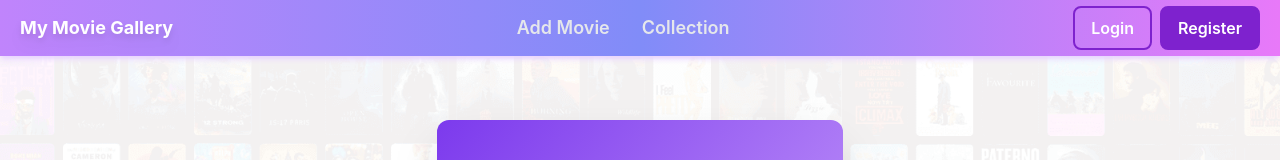
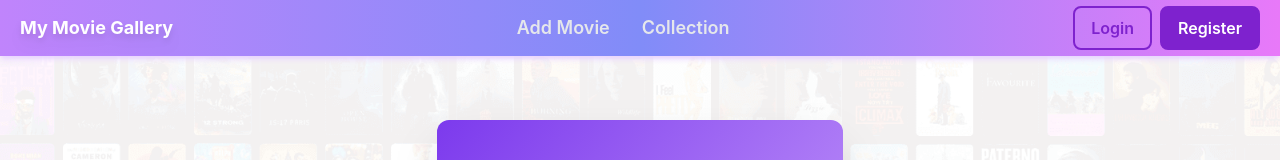
Before and after one commit to dyamorph/movie-gallery-frontend, a React (Vite) app: page / in a window 1280 px wide. Shown: the top 160 px of the page. Built offline with nearby package versions, Linux system fonts and the light colour scheme; no server answers.

Commit message:
fix logout btn font color

```diff
--- a/src/components/Header/Header.module.scss
+++ b/src/components/Header/Header.module.scss
@@ -15,7 +15,7 @@
 }
 .logout_btn,
 .login_btn {
-  @apply transition-all duration-300 text-white border-2 border-purple-700 hover:bg-purple-700 hover:text-white focus:outline-none rounded-lg text-base w-full sm:w-auto px-4 py-2 text-center font-semibold;
+  @apply transition-all duration-300 text-purple-700 border-2 border-purple-700 hover:bg-purple-700 hover:text-white focus:outline-none rounded-lg text-base w-full sm:w-auto px-4 py-2 text-center font-semibold;
 }
 .login_btns {
   @apply md:flex items-center justify-center gap-2 hidden;
```
